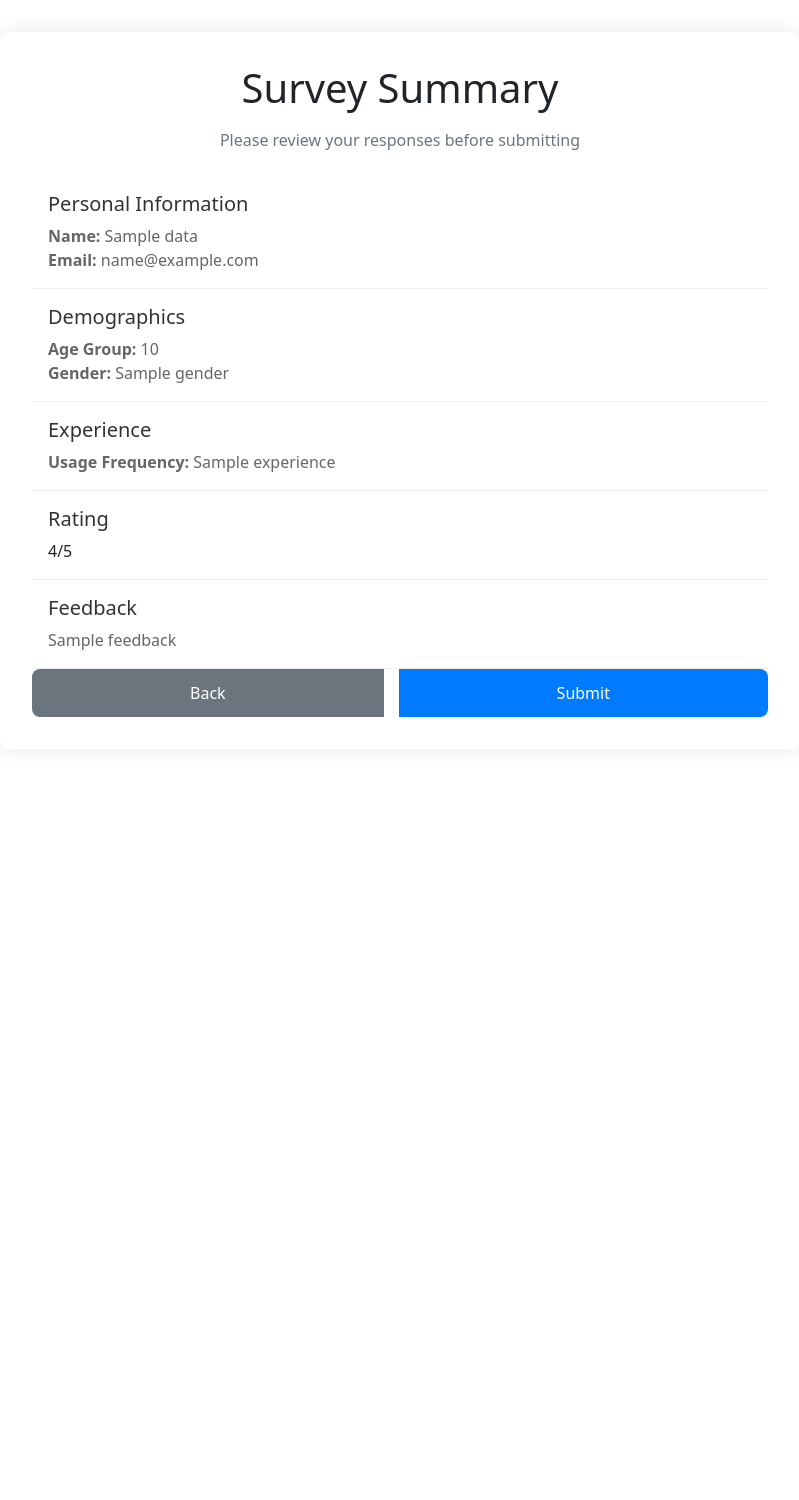
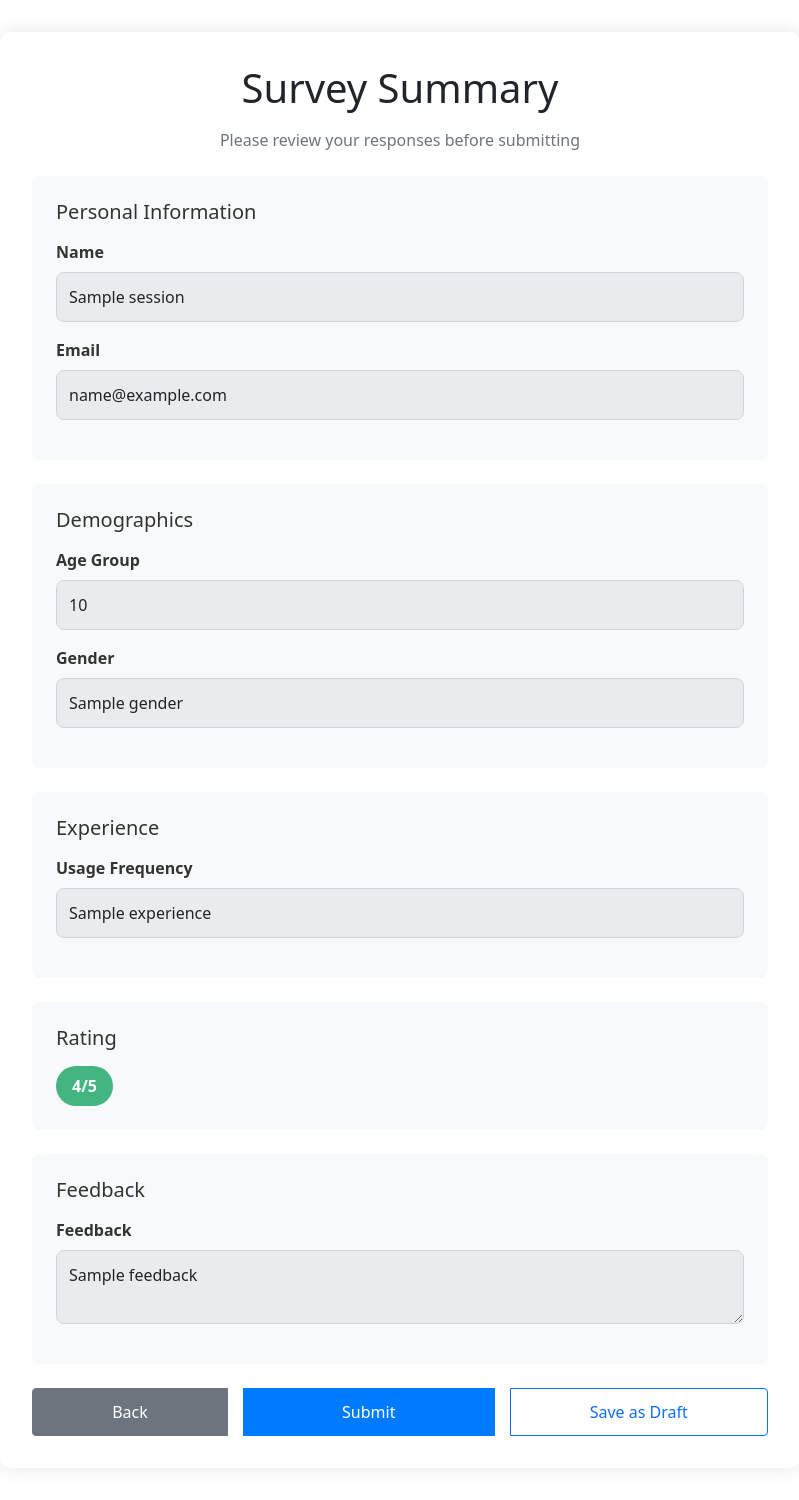
Before and after one commit to mashoodjr/survey-app, a Flask app: template templates/summary.html in a window 1280 px wide. Shown: the whole page, without its empty margins (240-1039 px from the left). Before the commit the page ends 717 px from the top, so only its background shows below. Run offline with Flask 3, Linux system fonts and the light colour scheme; tables that the repository leaves empty hold one stand-in row (values such as "Sample post"); the template is opened without the code that fills it: values that come from a table or form of the project are taken from there, most other values are stand-ins (such as "Sample title", 1, 10 or a date in 2020).

Commit message:
code update

```diff
--- a/app.py
+++ b/app.py
@@ -64,6 +64,37 @@ class SurveyForm(FlaskForm):
     skip = SubmitField('Skip Question')
 
 class SummaryForm(FlaskForm):
+    name = StringField('Full Name', validators=[DataRequired(), Length(min=2, max=100)])
+    email = StringField('Email Address', validators=[DataRequired(), Email()])
+    age_group = SelectField('Age Group', choices=[
+        ('18-24', '18-24'),
+        ('25-34', '25-34'),
+        ('35-44', '35-44'),
+        ('45-54', '45-54'),
+        ('55+', '55+')
+    ], validators=[DataRequired()])
+    gender = SelectField('Gender', choices=[
+        ('male', 'Male'),
+        ('female', 'Female'),
+        ('other', 'Other'),
+        ('prefer_not_to_say', 'Prefer not to say')
+    ], validators=[DataRequired()])
+    experience = RadioField('How often do you use our service?', choices=[
+        ('daily', 'Daily'),
+        ('weekly', 'Weekly'),
+        ('monthly', 'Monthly'),
+        ('occasionally', 'Occasionally'),
+        ('first_time', 'First time')
+    ], validators=[DataRequired()])
+    rating = SelectField('Overall Rating', choices=[
+        ('1', '1 - Very Poor'),
+        ('2', '2 - Poor'),
+        ('3', '3 - Average'),
+        ('4', '4 - Good'),
+        ('5', '5 - Excellent')
+    ], validators=[DataRequired()])
+    feedback = TextAreaField('Additional Feedback', validators=[DataRequired()],
+                           render_kw={'rows': 5})
     submit = SubmitField('Submit')
     back = SubmitField('Back')
     save_draft = SubmitField('Save as Draft')
@@ -204,8 +235,8 @@ def survey():
             flash('Survey saved as draft. You can resume it later.', 'info')
             return redirect(url_for('survey'))
         else:
-            # Continue to summary
-            session_data = {
+            # Store data in session and continue to summary
+            session['survey_data'] = {
                 'name': form.name.data,
                 'email': form.email.data,
                 'age_group': form.age_group.data,
@@ -214,62 +245,120 @@ def survey():
                 'rating': form.rating.data,
                 'feedback': form.feedback.data
             }
-            return redirect(url_for('summary', data=json.dumps(session_data)))
+            return redirect(url_for('summary'))
 
     return render_template('survey.html', form=form)
 
 @app.route('/summary', methods=['GET', 'POST'])
 def summary():
-    data = request.args.get('data')
-    if not data:
+    # Get data from session
+    session_data = session.get('survey_data')
+    if not session_data:
         flash('Please complete the survey first!', 'error')
         return redirect(url_for('survey'))
 
-    session_data = json.loads(data)
     form = SummaryForm()
 
-    if form.validate_on_submit():
-        if form.submit.data:
+    # Handle form submission
+    if request.method == 'POST':
+        print(f"Form data received: {request.form}")  # Debug: Print form data
+
+        # Get the button that was clicked
+        submit_button = request.form.get('submit_button')
+        back_button = request.form.get('back_button')
+        save_draft_button = request.form.get('save_draft_button')
+
+        if submit_button:
+            print(f"Submit button clicked")  # Debug: Button click
             # Save complete survey
-            new_survey = Survey(
-                name=session_data['name'],
-                email=session_data['email'],
-                age_group=session_data['age_group'],
-                gender=session_data['gender'],
-                experience=session_data['experience'],
-                rating=session_data['rating'],
-                feedback=session_data['feedback']
-            )
-            db.session.add(new_survey)
-            db.session.commit()
-            flash('Thank you for your feedback!', 'success')
-            return redirect(url_for('thank_you'))
-        elif form.back.data:
+            try:
+                print(f"Form data: {dict(request.form)}")  # Debug: Full form data
+                print(f"Creating new survey record")  # Debug: Creating record
+                new_survey = Survey(
+                    name=request.form.get('name'),
+                    email=request.form.get('email'),
+                    age_group=request.form.get('age_group'),
+                    gender=request.form.get('gender'),
+                    experience=request.form.get('experience'),
+                    rating=int(request.form.get('rating')),  # Convert rating to integer
+                    feedback=request.form.get('feedback')
+                )
+                print(f"Adding survey to session")  # Debug: Adding to session
+                db.session.add(new_survey)
+                print(f"Committing transaction")  # Debug: Committing
+                db.session.commit()
+                print(f"Transaction committed")  # Debug: Transaction success
+                flash('Thank you for your feedback!', 'success')
+                print(f"Redirecting to thank_you")  # Debug: Redirecting
+                # Clear session data after successful submission
+                session.pop('survey_data', None)
+                # Clear any remaining session data
+                session.clear()
+                return redirect(url_for('thank_you'))
+            except Exception as e:
+                print(f"Error occurred: {str(e)}")  # Debug: Error
+                db.session.rollback()
+                flash('An error occurred while saving your survey. Please try again.', 'error')
+                return redirect(url_for('summary'))
+        elif back_button:
+            print(f"Back button clicked")  # Debug: Back button
             return redirect(url_for('survey'))
-        elif form.save_draft.data:
+        elif save_draft_button:
+            print(f"Save draft button clicked")  # Debug: Save draft
             # Save as draft
-            draft = Survey(
-                name=session_data['name'],
-                email=session_data['email'],
-                age_group=session_data['age_group'],
-                gender=session_data['gender'],
-                experience=session_data['experience'],
-                rating=session_data['rating'],
-                feedback=session_data['feedback'],
-                is_draft=True,
-                draft_id=str(datetime.datetime.now().timestamp())
-            )
-            db.session.add(draft)
-            db.session.commit()
-            session['draft_id'] = draft.draft_id
-            flash('Survey saved as draft. You can resume it later.', 'info')
+            try:
+                draft = Survey(
+                    name=request.form.get('name'),
+                    email=request.form.get('email'),
+                    age_group=request.form.get('age_group'),
+                    gender=request.form.get('gender'),
+                    experience=request.form.get('experience'),
+                    rating=int(request.form.get('rating')),  # Convert rating to integer
+                    feedback=request.form.get('feedback'),
+                    is_draft=True,
+                    draft_id=str(datetime.datetime.now().timestamp())
+                )
+                db.session.add(draft)
+                db.session.commit()
+                session['draft_id'] = draft.draft_id
+                flash('Survey saved as draft. You can resume it later.', 'info')
+                return redirect(url_for('survey'))
+            except Exception as e:
+                print(f"Error saving draft: {str(e)}")  # Debug: Draft error
+                db.session.rollback()
+                flash('An error occurred while saving draft. Please try again.', 'error')
+                return redirect(url_for('summary'))
+        else:
+            # If no button was clicked, just redirect to survey
+            print(f"No button clicked")  # Debug: No button
             return redirect(url_for('survey'))
+    else:
+        print(f"GET request, pre-filling form")  # Debug: GET request
 
-    return render_template('summary.html', form=form, data=session_data)
+    # Pre-fill the form with session data
+    form.name.data = session_data['name']
+    form.email.data = session_data['email']
+    form.age_group.data = session_data['age_group']
+    form.gender.data = session_data['gender']
+    form.experience.data = session_data['experience']
+    form.rating.data = session_data['rating']
+    form.feedback.data = session_data['feedback']
+
+    # Pass session data directly to template
+    return render_template('summary.html', form=form, session_data=session_data)
 
 @app.route('/thank-you')
 def thank_you():
-    return render_template('thank_you.html')
+    # Clear any remaining session data
+    session.clear()
+
+    # Get the latest survey statistics
+    stats = get_survey_statistics()
+
+    # Debug: Print thank you page access
+    print("Accessing thank you page")
+
+    return render_template('thank_you.html', stats=stats)
 
 @app.route('/results')
 def results():
@@ -294,25 +383,7 @@ def validate_email():
 
     return jsonify({'valid': True})
 
-@app.route('/api/save-progress', methods=['POST'])
-def save_progress():
-    data = request.json
-    draft_id = session.get('draft_id')
 
-    if draft_id:
-        draft = Survey.query.filter_by(draft_id=draft_id, is_draft=True).first()
-        if draft:
-            draft.name = data.get('name', draft.name)
-            draft.email = data.get('email', draft.email)
-            draft.age_group = data.get('age_group', draft.age_group)
-            draft.gender = data.get('gender', draft.gender)
-            draft.experience = data.get('experience', draft.experience)
-            draft.rating = data.get('rating', draft.rating)
-            draft.feedback = data.get('feedback', draft.feedback)
-            db.session.commit()
-            return jsonify({'success': True})
-
-    return jsonify({'success': False, 'message': 'No draft found'}), 404
 
 if __name__ == '__main__':
     with app.app_context():
--- a/requirements.txt
+++ b/requirements.txt
@@ -8,3 +8,4 @@ python-dateutil==2.8.2
 numpy==1.24.3
 pandas==2.0.3
 Werkzeug==3.0.1
+email_validator==2.2.0
--- a/templates/summary.html
+++ b/templates/summary.html
@@ -7,7 +7,7 @@
     <link href="https://cdn.jsdelivr.net/npm/bootstrap@5.1.3/dist/css/bootstrap.min.css" rel="stylesheet">
     <link href="https://cdnjs.cloudflare.com/ajax/libs/font-awesome/6.0.0/css/all.min.css" rel="stylesheet">
     <style>
-        .summary-container {
+        .survey-container {
             max-width: 800px;
             margin: 2rem auto;
             padding: 2rem;
@@ -15,91 +15,178 @@
             border-radius: 10px;
             box-shadow: 0 0 20px rgba(0,0,0,0.1);
         }
-        .summary-item {
-            padding: 1rem;
-            border-bottom: 1px solid #eee;
-        }
-        .summary-item:last-child {
-            border-bottom: none;
-        }
-        .summary-item h5 {
-            margin-bottom: 0.5rem;
+        .form-label {
+            font-weight: 600;
             color: #333;
         }
-        .summary-item p {
-            margin-bottom: 0;
-            color: #666;
+        .form-control {
+            border-radius: 8px;
+            padding: 0.75rem;
         }
-        .btn-group {
-            display: flex;
-            gap: 1rem;
-            justify-content: flex-end;
-        }
-        .btn {
+        .btn-primary {
             padding: 0.75rem 2rem;
             border-radius: 8px;
-        }
-        .btn-primary {
             background: #007bff;
-            border: none;
-        }
-        .btn-secondary {
-            background: #6c757d;
             border: none;
         }
         .btn-primary:hover {
             background: #0056b3;
         }
-        .btn-secondary:hover {
-            background: #5a6268;
+        .rating-badge {
+            display: inline-block;
+            padding: 0.5rem 1rem;
+            border-radius: 20px;
+            background: #e9ecef;
+            color: #6c757d;
+            font-weight: 600;
+        }
+        .rating-badge.rating-1 {
+            background: #ff6b6b;
+            color: white;
+        }
+        .rating-badge.rating-2 {
+            background: #ff9f43;
+            color: white;
+        }
+        .rating-badge.rating-3 {
+            background: #ffd600;
+            color: black;
+        }
+        .rating-badge.rating-4 {
+            background: #43b581;
+            color: white;
+        }
+        .rating-badge.rating-5 {
+            background: #2ecc71;
+            color: white;
+        }
+        .summary-item {
+            background: #f8f9fa;
+            border-radius: 8px;
+            padding: 1.5rem;
+            margin-bottom: 1.5rem;
+        }
+        .summary-item h5 {
+            margin-bottom: 1rem;
+            color: #333;
+        }
+        .form-group {
+            margin-bottom: 1rem;
+        }
+        .btn-group {
+            display: flex;
+            gap: 1rem;
+            margin-top: 2rem;
         }
     </style>
 </head>
 <body>
     <div class="container">
-        <div class="summary-container">
+        <div class="survey-container">
             <div class="text-center mb-4">
                 <h1 class="mb-3">Survey Summary</h1>
                 <p class="text-muted">Please review your responses before submitting</p>
             </div>
 
+            <form method="POST" action="{{ url_for('summary') }}" id="summaryForm">
+                {{ form.hidden_tag() }}
+
+                <!-- Hidden fields for form data -->
+                <input type="hidden" name="name" value="{{ session_data['name'] }}">
+                <input type="hidden" name="email" value="{{ session_data['email'] }}">
+                <input type="hidden" name="age_group" value="{{ session_data['age_group'] }}">
+                <input type="hidden" name="gender" value="{{ session_data['gender'] }}">
+                <input type="hidden" name="experience" value="{{ session_data['experience'] }}">
+                <input type="hidden" name="rating" value="{{ session_data['rating'] }}">
+                <input type="hidden" name="feedback" value="{{ session_data['feedback'] }}">
+
                 <div class="summary-item">
                     <h5>Personal Information</h5>
-                <p><strong>Name:</strong> {{ data.name }}</p>
-                <p><strong>Email:</strong> {{ data.email }}</p>
+                    <div class="form-group">
+                        <label class="form-label">Name</label>
+                        <input type="text" class="form-control" value="{{ session_data['name'] }}" readonly>
+                    </div>
+                    <div class="form-group mt-3">
+                        <label class="form-label">Email</label>
+                        <input type="email" class="form-control" value="{{ session_data['email'] }}" readonly>
+                    </div>
                 </div>
 
                 <div class="summary-item">
                     <h5>Demographics</h5>
-                <p><strong>Age Group:</strong> {{ data.age_group }}</p>
-                <p><strong>Gender:</strong> {{ data.gender }}</p>
+                    <div class="form-group">
+                        <label class="form-label">Age Group</label>
+                        <input type="text" class="form-control" value="{{ session_data['age_group'] }}" readonly>
+                    </div>
+                    <div class="form-group mt-3">
+                        <label class="form-label">Gender</label>
+                        <input type="text" class="form-control" value="{{ session_data['gender'] }}" readonly>
+                    </div>
                 </div>
 
                 <div class="summary-item">
                     <h5>Experience</h5>
-                <p><strong>Usage Frequency:</strong> {{ data.experience }}</p>
+                    <div class="form-group">
+                        <label class="form-label">Usage Frequency</label>
+                        <input type="text" class="form-control" value="{{ session_data['experience'] }}" readonly>
+                    </div>
                 </div>
 
                 <div class="summary-item">
                     <h5>Rating</h5>
-                <div class="rating-badge rating-{{ data.rating }}">
-                    {{ data.rating }}/5
+                    <div class="rating-badge rating-{{ session_data['rating'] }}">
+                        {{ session_data['rating'] }}/5
                     </div>
                 </div>
 
                 <div class="summary-item">
                     <h5>Feedback</h5>
-                <p>{{ data.feedback }}</p>
+                    <div class="form-group">
+                        <label class="form-label">Feedback</label>
+                        <textarea class="form-control" readonly>{{ session_data['feedback'] }}</textarea>
+                    </div>
                 </div>
 
-            <div class="btn-group">
-                {{ form.back(class="btn btn-secondary") }}
-                {{ form.submit(class="btn btn-primary") }}
+                <div class="btn-group mt-4">
+                    <input type="submit" name="back_button" value="Back" class="btn btn-secondary">
+                    <input type="submit" name="submit_button" value="Submit" class="btn btn-primary">
+                    <input type="submit" name="save_draft_button" value="Save as Draft" class="btn btn-outline-primary">
                 </div>
+            </form>
         </div>
     </div>
 
     <script src="https://cdn.jsdelivr.net/npm/bootstrap@5.1.3/dist/js/bootstrap.bundle.min.js"></script>
-    <script src="https://cdnjs.cloudflare.com/ajax/libs/font-awesome/6.0.0/js/all.min.js"></script>
+    <script>
+        document.addEventListener('DOMContentLoaded', function() {
+            // Handle form submission
+            const form = document.getElementById('summaryForm');
+
+            // Handle button clicks
+            form.addEventListener('submit', function(e) {
+                const submitter = e.submitter;
+
+                // Handle different button actions
+                if (submitter.name === 'submit_button') {
+                    if (!confirm('Are you sure you want to submit your survey?')) {
+                        e.preventDefault();
+                        return;
+                    }
+                    // Allow form submission if confirmed
+                    return;
+                } else if (submitter.name === 'save_draft_button') {
+                    if (!confirm('Are you sure you want to save this as a draft?')) {
+                        e.preventDefault();
+                        return;
+                    }
+                    // Allow form submission if confirmed
+                    return;
+                } else if (submitter.name === 'back_button') {
+                    e.preventDefault();
+                    window.history.back();
+                }
+            });
+        });
+    </script>
 </body>
 </html>
```
Also changed, not shown: templates/survey.html (+27 -22 lines). Lines whose indentation alone changed are shown as unchanged.
